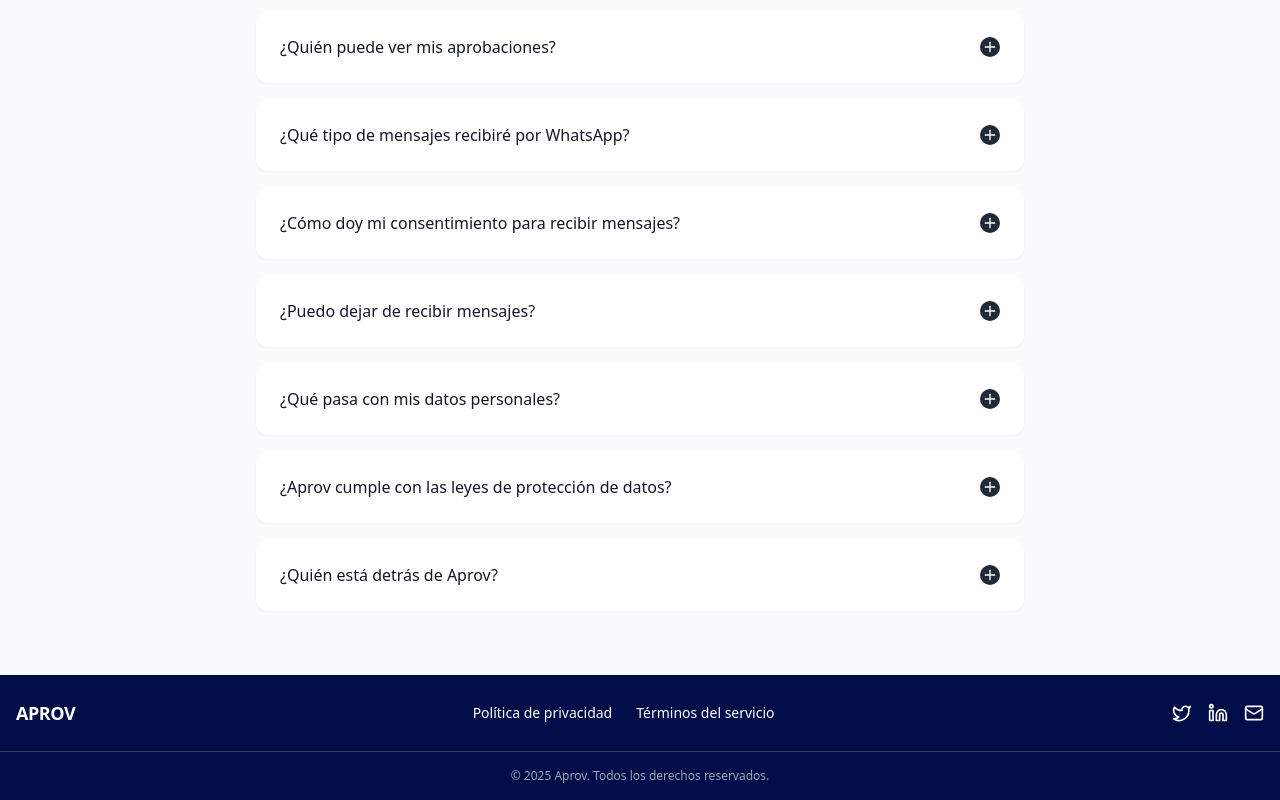
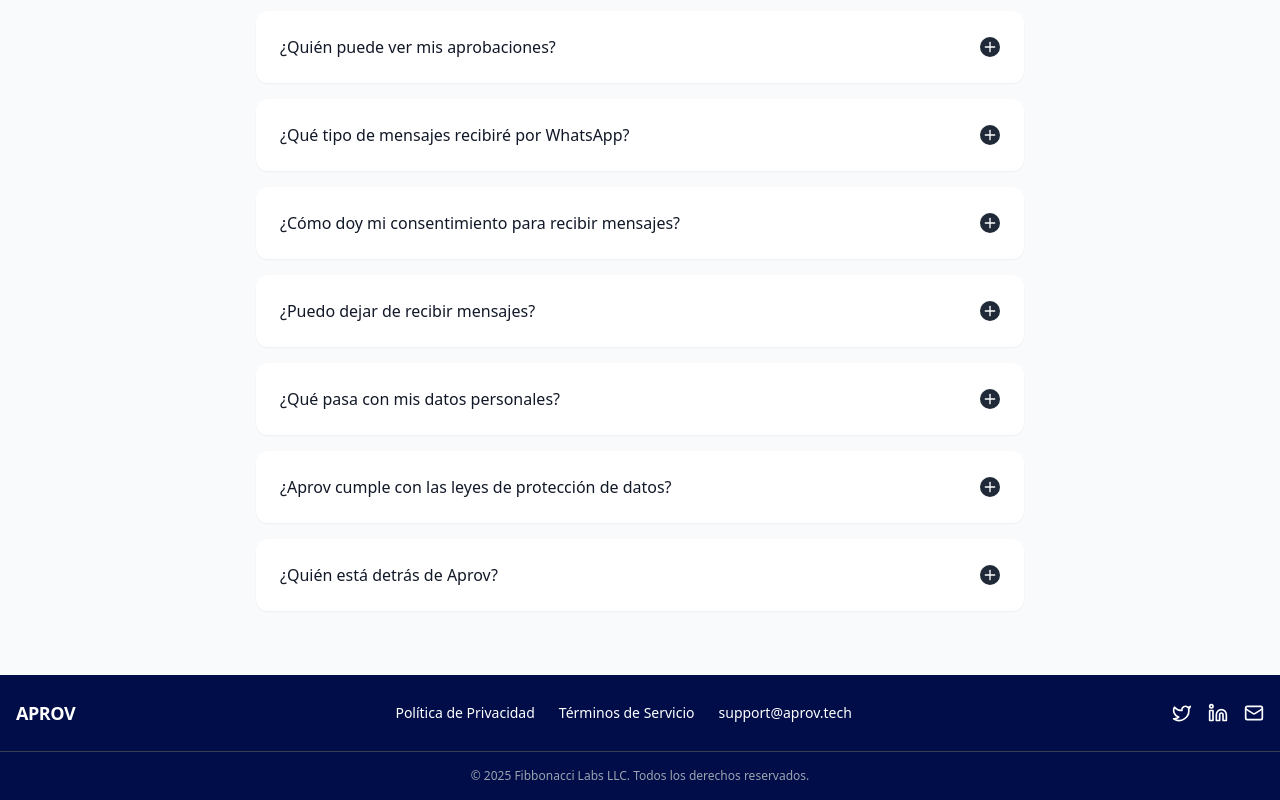
Before and after one commit to ialmanzaj/approv-landing, a Next.js app: page / in a window 1280 px wide. Shown: the part 3301-4101 px from the top of the page. Built offline with nearby package versions, Linux system fonts and the light colour scheme; a web font is replaced by a local one.

Commit message:
feat: update footer

```diff
--- a/src/components/Layout.tsx
+++ b/src/components/Layout.tsx
@@ -51,11 +51,12 @@ const Layout: React.FC<LayoutProps> = ({ children, title, description }) => {
                         <div className="font-bold text-lg tracking-tight">APROV</div>
                         <div className="flex gap-6">
                             <Link href="/privacy" legacyBehavior>
-                                <a className="text-sm hover:underline transition-colors duration-200 ease-in-out">Política de privacidad</a>
+                                <a className="text-sm hover:underline transition-colors duration-200 ease-in-out">Política de Privacidad</a>
                             </Link>
                             <Link href="/terms" legacyBehavior>
-                                <a className="text-sm hover:underline transition-colors duration-200 ease-in-out">Términos del servicio</a>
+                                <a className="text-sm hover:underline transition-colors duration-200 ease-in-out">Términos de Servicio</a>
                             </Link>
+                            <a href="mailto:support@aprov.tech" className="text-sm hover:underline transition-colors duration-200 ease-in-out">support@aprov.tech</a>
                         </div>
                         <div className="flex gap-4">
                             <a href="#" aria-label="Twitter" className="transition-all duration-200 ease-in-out hover:opacity-70 hover:scale-110">
@@ -70,7 +71,7 @@ const Layout: React.FC<LayoutProps> = ({ children, title, description }) => {
                         </div>
                     </div>
                     <div className="max-w-screen-xl mx-auto py-4 px-4 text-center text-xs text-gray-400 border-t border-gray-700">
-                        © {new Date().getFullYear()} Aprov. Todos los derechos reservados.
+                        © {new Date().getFullYear()} Fibbonacci Labs LLC. Todos los derechos reservados.
                     </div>
                 </footer>
             </div>
```
